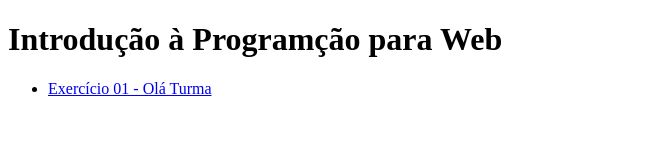
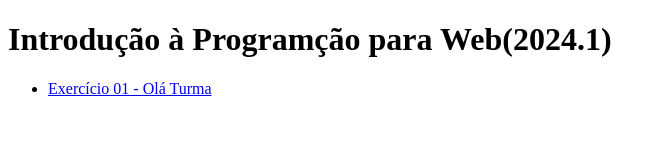
Before and after one commit to carlinhosborba/borba-ipw-2024-1, a plain HTML site: page index.html in a window 1280 px wide. Shown: the whole page, without its empty margins (0-665 px from the left). Drawn offline with Linux system fonts and the light colour scheme.

Commit message:
alteracao semestre no titulo

```diff
--- a/index.html
+++ b/index.html
@@ -2,7 +2,7 @@
 <html>
   <head> </head>
   <body>
-    <h1>Introdução à Programção para Web</h1>
+    <h1>Introdução à Programção para Web(2024.1)</h1>
     <ul>
       <li><a href="./ex01/">Exercício 01 - Olá Turma</a></li>
     </ul>
```
